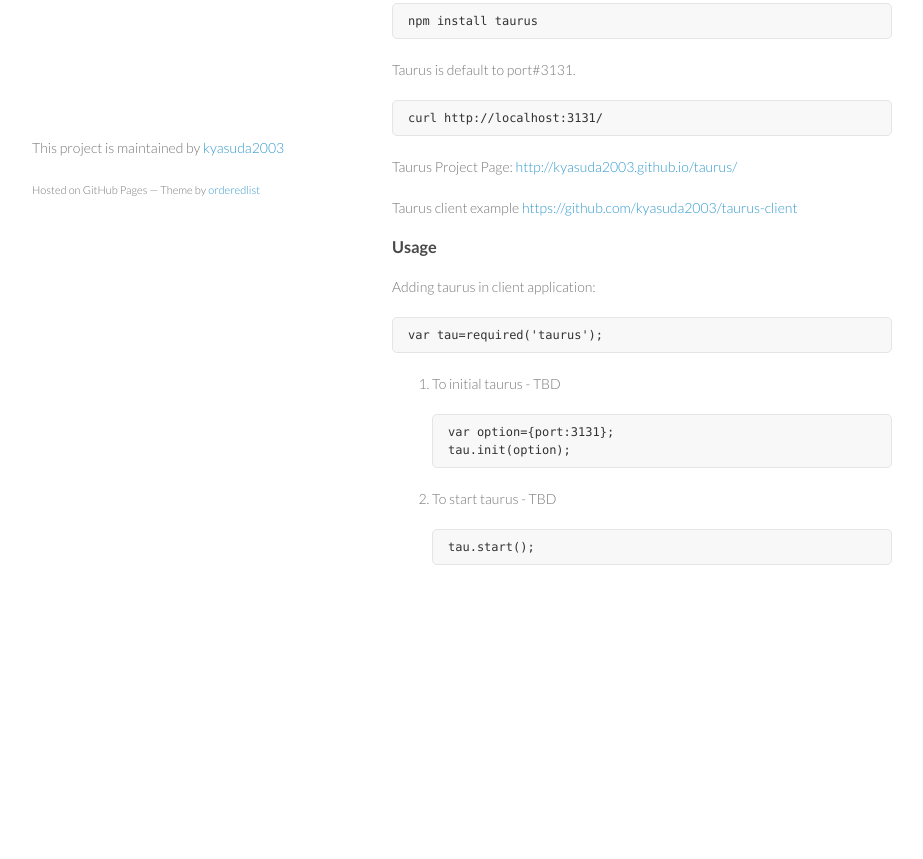
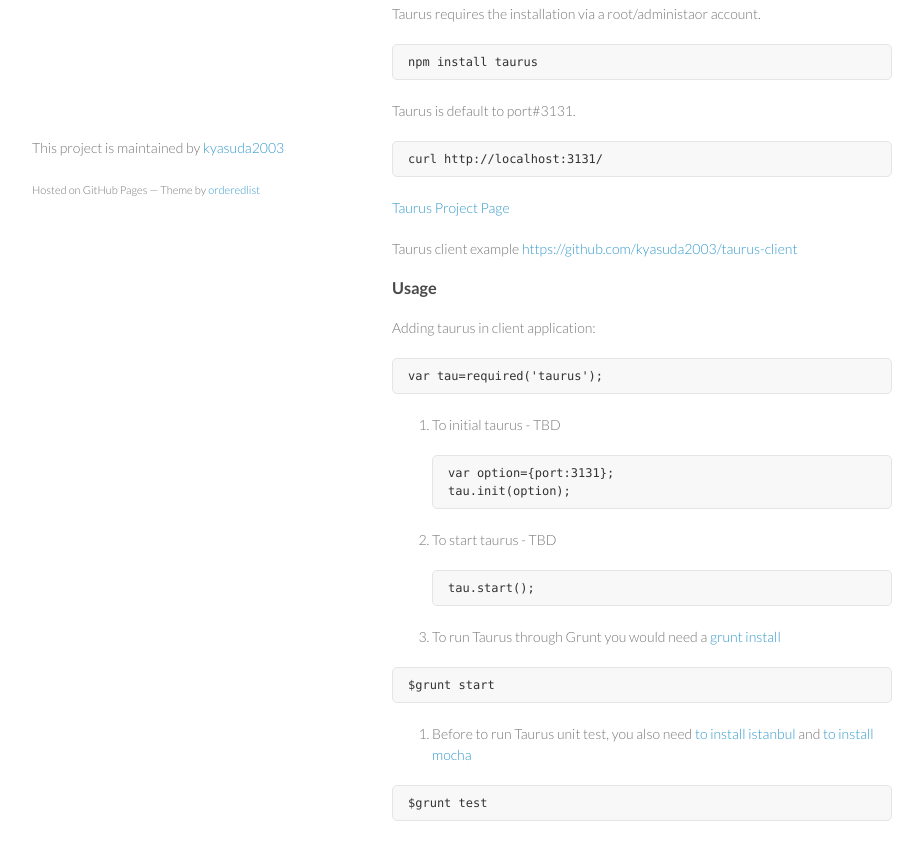
Before and after one commit to kyasuda2003/taurus, a plain HTML site: page index.html in a window 1280 px wide. Shown: the part 531-1390 px from the top of the page, without its empty margins (178-1101 px from the left). Before the commit the page ends 1166 px from the top, so only its background shows below. Drawn offline with Linux system fonts and the light colour scheme.

```diff
--- a/index.html
+++ b/index.html
@@ -38,6 +38,8 @@
 <h3>
 <a id="installation" class="anchor" href="#installation" aria-hidden="true"><span class="octicon octicon-link"></span></a>Installation:</h3>
 
+<p>Taurus requires the installation via a root/administaor account.</p>
+
 <pre>
 npm install taurus
 </pre>
@@ -48,8 +50,7 @@
 curl http://localhost:3131/
 </pre>
 
-<p>Taurus Project Page:
-<a href="http://kyasuda2003.github.io/taurus/">http://kyasuda2003.github.io/taurus/</a></p>
+<p><a href="http://kyasuda2003.github.io/taurus/">Taurus Project Page</a></p>
 
 <p>Taurus client example
 <a href="https://github.com/kyasuda2003/taurus-client">
@@ -81,7 +82,21 @@
 tau.start();
 </pre>
 </li>
+<li><p>To run Taurus through Grunt you would need a <a href="http://gruntjs.com/getting-started">grunt install</a></p></li>
 </ol>
+
+<pre>
+$grunt start
+</pre>
+
+<ol>
+<li>Before to run Taurus unit test, you also need <a href="https://www.npmjs.com/package/istanbul">to install istanbul</a> and <a href="http://mochajs.org/"> to install mocha</a>
+</li>
+</ol>
+
+<pre>
+$grunt test
+</pre>
       </section>
       <footer>
         <p>This project is maintained by <a href="https://github.com/kyasuda2003">kyasuda2003</a></p>
```
Also changed, not shown: params.json (+1 -1 lines).
